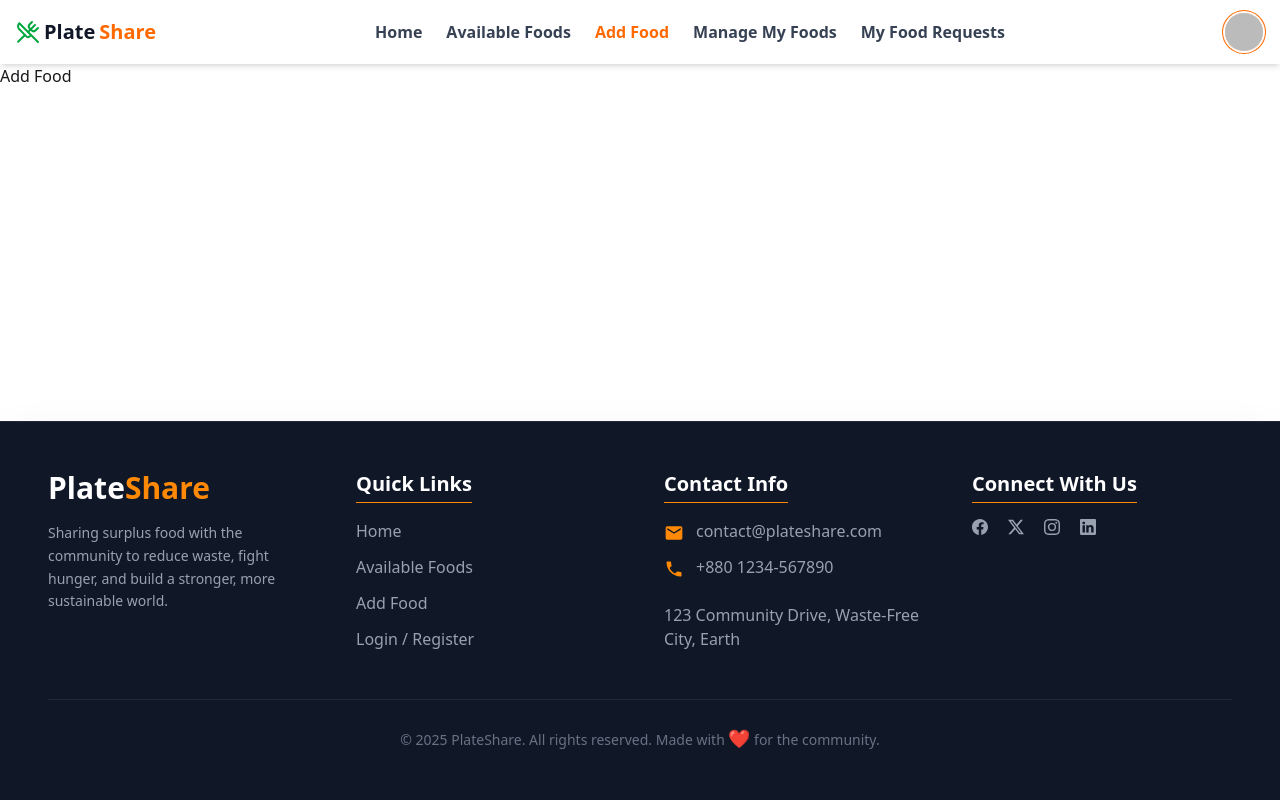
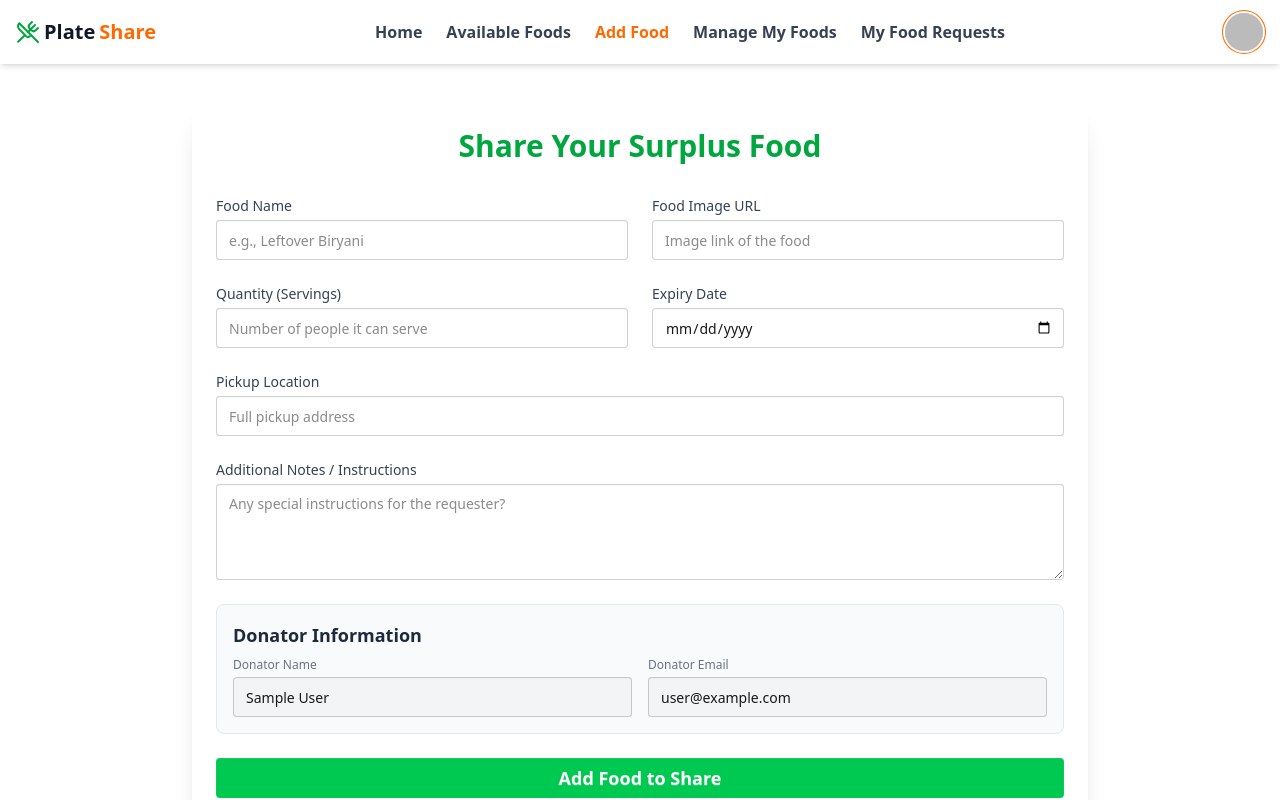
Before and after one commit to ZahidHasan71/a10-plate-share-client, a React (Vite) app: page /add-food in a window 1280 px wide. Shown: the top 800 px of the page. Built offline with nearby package versions, Linux system fonts and the light colour scheme; no server answers; sample sign-in values are in the browser's storage.

Commit message:
add food page done

```diff
--- a/src/pages/AddFood.jsx
+++ b/src/pages/AddFood.jsx
@@ -1,9 +1,176 @@
-import React from 'react';
+// src/pages/AddFood.jsx
+import React, { useContext } from "react";
+import { AuthContext } from "../contexts/AuthContext"; // AuthContext ইম্পোর্ট নিশ্চিত করুন
+import Swal from "sweetalert2";
+import { useNavigate } from "react-router-dom";
 
 const AddFood = () => {
+    const { user } = useContext(AuthContext);
+    const navigate = useNavigate();
+
+    const handleAddFood = (e) => {
+        e.preventDefault();
+        const form = e.target;
+
+        // 1. ফর্ম থেকে ডেটা সংগ্রহ
+        const foodName = form.foodName.value;
+        const foodImage = form.foodImage.value;
+        const foodQuantity = parseInt(form.foodQuantity.value);
+        const pickupLocation = form.pickupLocation.value;
+        const expireDate = form.expireDate.value;
+        const additionalNotes = form.additionalNotes.value;
+
+        // 2. ডোনেশনকারীর তথ্য Context থেকে নেওয়া
+        const donatorName = user?.displayName || "Unknown Donor";
+        const donatorEmail = user?.email || "unknown@example.com";
+        const donatorPhotoURL = user?.photoURL || "";
+
+        const newFood = {
+            foodName,
+            foodImage,
+            foodQuantity,
+            pickupLocation,
+            expireDate,
+            additionalNotes,
+            donatorName,
+            donatorEmail,
+            donatorPhotoURL,
+            foodStatus: "available", // নতুন খাবারের স্ট্যাটাস
+            createdAt: new Date().toISOString(),
+        };
+
+        // 3. সার্ভারে ডেটা পোস্ট করা
+        fetch("http://localhost:5000/foods", {
+            method: "POST",
+            headers: {
+                "content-type": "application/json",
+            },
+            body: JSON.stringify(newFood),
+        })
+            .then((res) => res.json())
+            .then((data) => {
+                if (data.insertedId) {
+                    Swal.fire({
+                        title: "Success!",
+                        text: "Food added successfully!",
+                        icon: "success",
+                    });
+                    form.reset();
+                    // সফলভাবে যোগ হওয়ার পর 'Manage My Food' পেজে রিডাইরেক্ট করা হলো
+                    navigate("/manage-my-food");
+                } else {
+                    Swal.fire({ title: "Error!", text: "Failed to add food.", icon: "error" });
+                }
+            })
+            .catch(() => {
+                Swal.fire({ title: "Error!", text: "Server connection failed.", icon: "error" });
+            });
+    };
+
     return (
-        <div>
-            Add Food
+        <div className="max-w-4xl mx-auto p-6 bg-white shadow-xl rounded-xl my-10">
+            <h2 className="text-3xl font-bold text-center text-green-600 mb-8">Share Your Surplus Food</h2>
+
+            <form onSubmit={handleAddFood} className="space-y-6">
+
+                {/* Food Details Section */}
+                <div className="grid grid-cols-1 md:grid-cols-2 gap-6">
+                    <div>
+                        <label className="block text-sm font-medium text-gray-700">Food Name</label>
+                        <input
+                            type="text"
+                            name="foodName"
+                            placeholder="e.g., Leftover Biryani"
+                            className="mt-1 block w-full input input-bordered"
+                            required
+                        />
+                    </div>
+                    <div>
+                        <label className="block text-sm font-medium text-gray-700">Food Image URL</label>
+                        <input
+                            type="url"
+                            name="foodImage"
+                            placeholder="Image link of the food"
+                            className="mt-1 block w-full input input-bordered"
+                            required
+                        />
+                    </div>
+                    <div>
+                        <label className="block text-sm font-medium text-gray-700">Quantity (Servings)</label>
+                        <input
+                            type="number"
+                            name="foodQuantity"
+                            placeholder="Number of people it can serve"
+                            className="mt-1 block w-full input input-bordered"
+                            min="1"
+                            required
+                        />
+                    </div>
+                    <div>
+                        <label className="block text-sm font-medium text-gray-700">Expiry Date</label>
+                        <input
+                            type="date"
+                            name="expireDate"
+                            className="mt-1 block w-full input input-bordered"
+                            required
+                        />
+                    </div>
+                </div>
+
+                {/* Pickup Location & Notes */}
+                <div className="space-y-6">
+                    <div>
+                        <label className="block text-sm font-medium text-gray-700">Pickup Location</label>
+                        <input
+                            type="text"
+                            name="pickupLocation"
+                            placeholder="Full pickup address"
+                            className="mt-1 block w-full input input-bordered"
+                            required
+                        />
+                    </div>
+                    <div>
+                        <label className="block text-sm font-medium text-gray-700">Additional Notes / Instructions</label>
+                        <textarea
+                            name="additionalNotes"
+                            placeholder="Any special instructions for the requester?"
+                            className="mt-1 block w-full textarea textarea-bordered h-24"
+                            required
+                        ></textarea>
+                    </div>
+                </div>
+
+                {/* Donator Info (Readonly) */}
+                <div className="bg-gray-50 p-4 rounded-lg border border-gray-200">
+                    <h3 className="text-lg font-semibold mb-2 text-gray-800">Donator Information</h3>
+                    <div className="grid grid-cols-1 md:grid-cols-2 gap-4">
+                        <div>
+                            <label className="block text-xs font-medium text-gray-500">Donator Name</label>
+                            <input
+                                type="text"
+                                className="mt-1 block w-full input input-bordered bg-gray-100 cursor-not-allowed"
+                                value={user?.displayName || "Loading..."}
+                                readOnly
+                            />
+                        </div>
+                        <div>
+                            <label className="block text-xs font-medium text-gray-500">Donator Email</label>
+                            <input
+                                type="email"
+                                className="mt-1 block w-full input input-bordered bg-gray-100 cursor-not-allowed"
+                                value={user?.email || "Loading..."}
+                                readOnly
+                            />
+                        </div>
+                    </div>
+                </div>
+
+                {/* Submit Button */}
+                <button type="submit" className="w-full btn bg-green-500 hover:bg-green-600 text-white text-lg font-semibold border-0">
+                    Add Food to Share
+                </button>
+
+            </form>
         </div>
     );
 };
```
